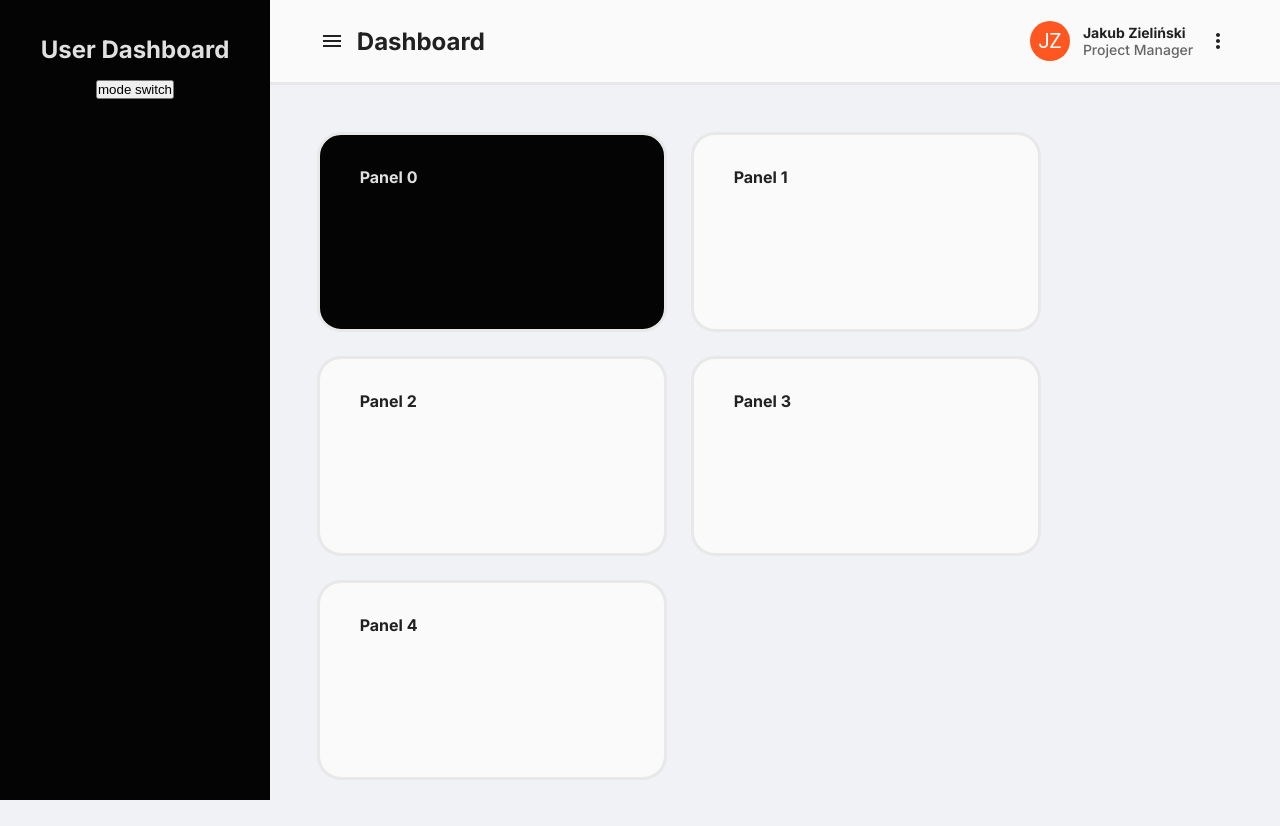
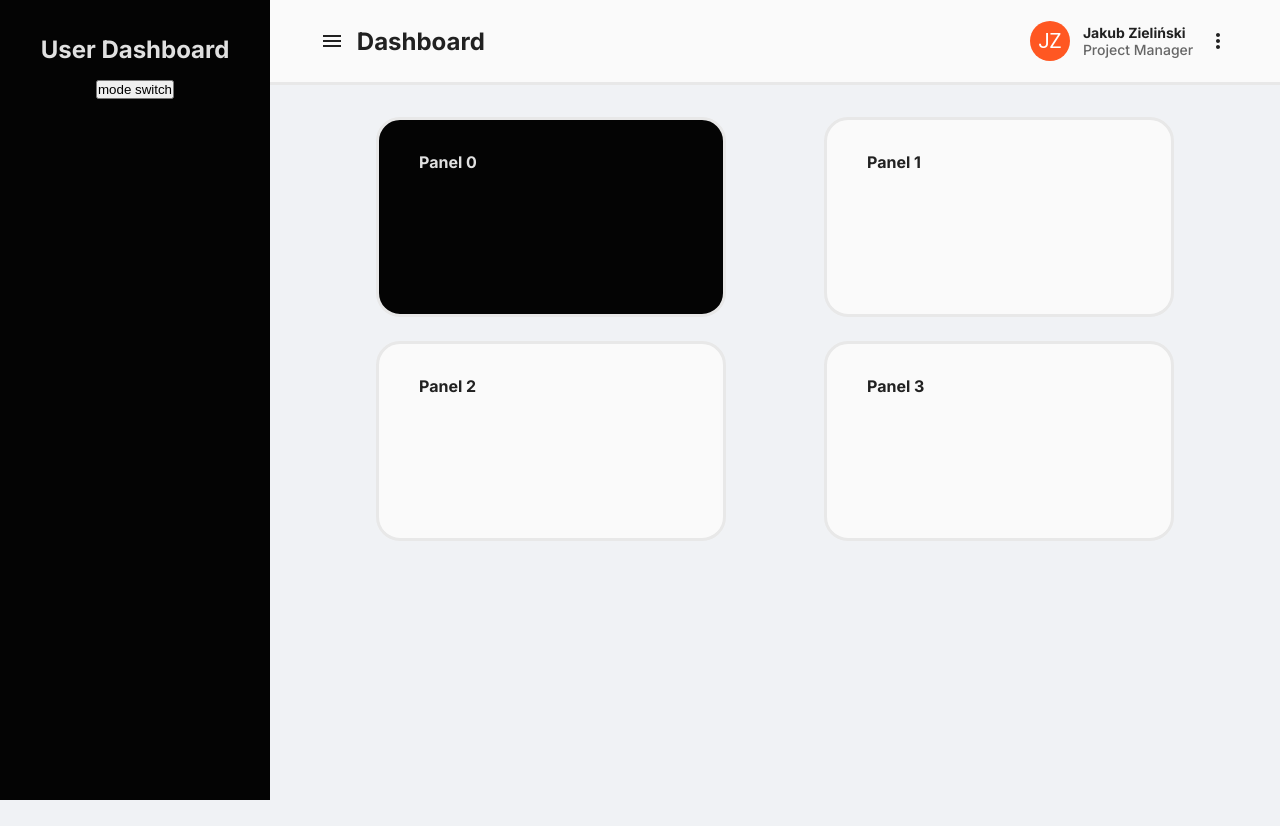
Before and after one commit to jzielinski47/react-user-dashboard-old, a React (Create React App) app: page / in a window 1280 px wide. After the commit the page ends 800 px from the top, so only its background shows below. Built offline with nearby package versions, Linux system fonts and the light colour scheme.

Commit message:
content-fix

```diff
--- a/src/components/Content.css
+++ b/src/components/Content.css
@@ -1,10 +1,10 @@
 .content {
     width: 100%;
-    padding: 35pt;
+    padding: 2em;
 
     display: flex;
     flex-wrap: wrap;
-    justify-content: flex-start;
+    justify-content: space-evenly;
     gap: 1.5em;
     flex-grow: 3;
 
--- a/src/components/Content.tsx
+++ b/src/components/Content.tsx
@@ -6,7 +6,7 @@ import React from 'react';
 let tab: string = 'dashboard'
 let panels: PanelProperities[] = []
 
-for (let i = 0; i < 5; i++) {
+for (let i = 0; i < 4; i++) {
     panels.push({ id: i, title: `panel ${i}` })
 }
 
--- a/src/components/Panel.css
+++ b/src/components/Panel.css
@@ -12,6 +12,7 @@
     display: flex;
     flex-direction: column;
     gap: 1.5em;
+
 }
 
 .panel:nth-child(1) {
```
